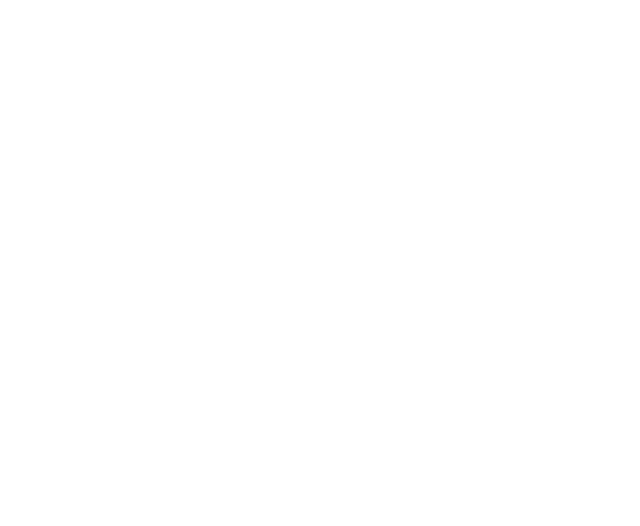
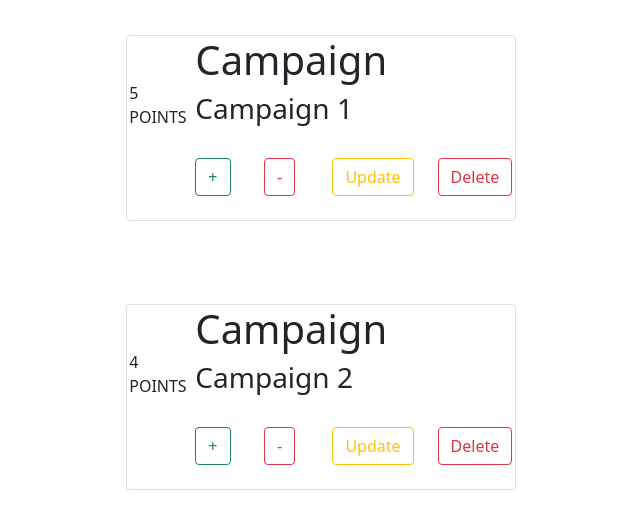
Before and after one commit to elifdiril/campaign-app, a React (Create React App) app: page /campaigns in a window 1280 px wide. Shown: the top 526 px of the page, without its empty margins (226-866 px from the left). Built offline with nearby package versions, Linux system fonts and the light colour scheme.

Commit message:
bug fixed

```diff
--- a/src/pages/CampaignPage.js
+++ b/src/pages/CampaignPage.js
@@ -20,11 +20,11 @@
 
 export default function CampaignPage() {
 
-    const [item, setItem] = useState(JSON.parse(localStorage.getItem('item')));
+    const [item, setItem] = useState(JSON.stringify(CampaignList));
 
     useEffect(() => {
         localStorage.setItem('item', JSON.stringify(CampaignList));
-    }, []);
+    });
 
 
     const increasePoint = (index) => {
@@ -61,7 +61,7 @@
         }
     }
 
-    const CampList = JSON.parse(localStorage.getItem('item'));
+    const CampList = CampaignList;
 
     return (
         <div>
```
